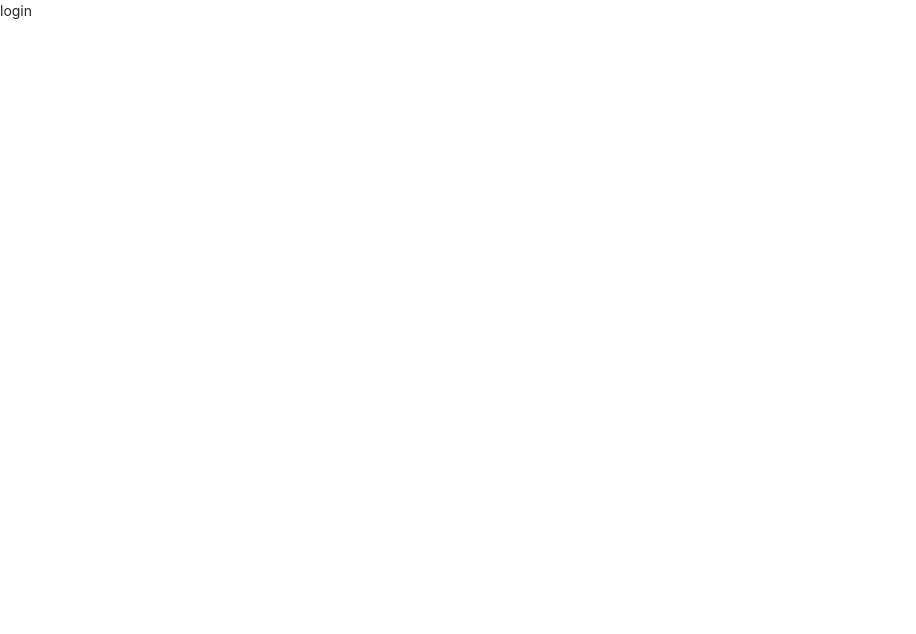
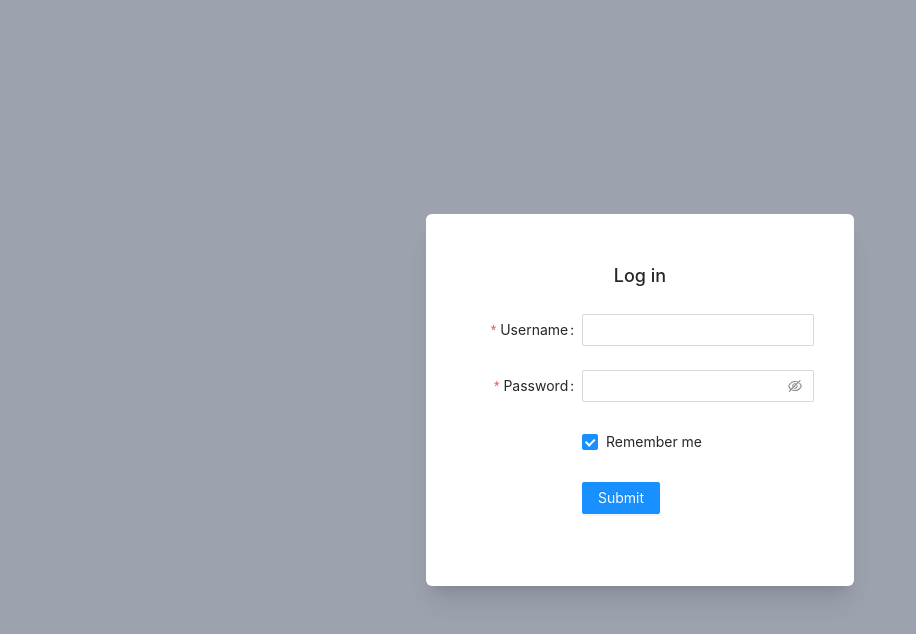
Before and after one commit to pawelpiatek1707/projekt-programistyczny-react, a React (Create React App) app: page /login in a window 1280 px wide. Shown: the top 634 px of the page, without its empty margins (0-916 px from the left). Built offline with nearby package versions, Linux system fonts and the light colour scheme.

Commit message:
added deleting images

```diff
--- a/package.json
+++ b/package.json
@@ -12,6 +12,7 @@
     "@types/react-dom": "^18.0.4",
     "antd": "^4.20.5",
     "axios": "^0.27.2",
+    "buffer": "^6.0.3",
     "react": "^18.1.0",
     "react-dom": "^18.1.0",
     "react-router-dom": "^6.3.0",
@@ -25,6 +26,7 @@
     "test": "react-scripts test",
     "eject": "react-scripts eject"
   },
+  "proxy": "http://localhost:5000",
   "eslintConfig": {
     "extends": [
       "react-app",
--- a/src/pages/images.tsx
+++ b/src/pages/images.tsx
@@ -1,7 +1,15 @@
 
 import { Layout, Menu, Breadcrumb, Button, Modal } from 'antd';
 import { useState, useEffect } from 'react'
+import { useNavigate } from "react-router-dom";
 import axios from 'axios';
+
+/*
+    Login data
+    login: projekt
+    hasło: programistyczny
+    basic: Basic cHJvamVrdDpwcm9ncmFtaXN0eWN6bnk=
+*/
 
 interface Response {
     image: string
@@ -13,6 +21,7 @@ const { Header, Content, Footer } = Layout;
 export const Images: React.FC = () => {
     const [images, setImages] = useState<Response[] | undefined>(undefined)
     const [modalContent, setModalContent] = useState<Response | undefined>(undefined)
+    const navigate = useNavigate()
 
     const fetchImages = async () => {
         const { data } = await axios.get<Response[]>('http://localhost:5000/images')
@@ -20,7 +29,24 @@ export const Images: React.FC = () => {
     }
 
     const deleteImage = async (image: Response) => {
+        try {
+            await axios.delete(`/images/${image.name}?q=proxy`, {
+                headers: {
+                    "access-control-allow-origin" : "*",
+                    "Content-type": "application/json; charset=UTF-8"
+                }
+            })
+        } catch (e) {
+            console.log(e)
+        } finally {
+            await fetchImages()
+            setModalContent(undefined)
+        }
+    }
 
+    const handleLogout = () => {
+        localStorage.removeItem('basic')
+        navigate('/login')
     }
 
     useEffect(() => {
@@ -40,6 +66,8 @@ export const Images: React.FC = () => {
     };
 
 
+
+
     return (
         <div className='relative'>
             <Layout className="layout">
@@ -50,17 +78,9 @@ export const Images: React.FC = () => {
                             <Menu
                                 theme="dark"
                                 mode="horizontal"
-                                defaultSelectedKeys={['2']}
-                                items={new Array(15).fill(null).map((_, index) => {
-                                    const key = index + 1;
-                                    return {
-                                        key,
-                                        label: `nav ${key}`,
-                                    };
-                                })}
                             />
-                            <div className='absolute top-1/2 right-0 trnasform -translate-y-1/2'>
-                                <Button type="primary" shape="round">Log out</Button>
+                            <div className='absolute top-1/2 right-0 trnasform -translate-y-1 mt-1'>
+                                <Button type="primary" shape="round" onClick={handleLogout}>Log out</Button>
                             </div>
                         </div>
                     </Header>
@@ -68,7 +88,7 @@ export const Images: React.FC = () => {
                 <div className='min-h-screen pt-20'>
                     <Content style={{ padding: '0 50px' }}>
                         <Breadcrumb style={{ margin: '16px 0' }}>
-                            <Breadcrumb.Item>Home</Breadcrumb.Item>
+                            <Breadcrumb.Item>Login</Breadcrumb.Item>
                             <Breadcrumb.Item>Images</Breadcrumb.Item>
                         </Breadcrumb>
                         <div className="site-layout-content grid grid-cols-3 gap-6 mt-10">
@@ -79,7 +99,6 @@ export const Images: React.FC = () => {
                                     </div>
 
                                 ))
-
                             )}
                         </div>
                     </Content>
@@ -89,9 +108,9 @@ export const Images: React.FC = () => {
                 </div>
             </Layout>
             <Modal title={modalContent ? `Image: ${modalContent.name}` : ''} visible={!!modalContent} onOk={handleOk} onCancel={handleCancel}>
-                <Button type="primary" danger>
+                {modalContent && <Button type="primary" danger onClick={() => deleteImage(modalContent)}>
                     Delete image
-                </Button>
+                </Button>}
             </Modal>
         </div>
 
--- a/src/pages/logIn.tsx
+++ b/src/pages/logIn.tsx
@@ -1,7 +1,72 @@
+import { Form, Input, Button, Checkbox } from 'antd';
+import axios from 'axios';
+import { useNavigate } from "react-router-dom";
+
 export const LogIn: React.FC = () => {
+    const navigate = useNavigate()
+    const onFinish = async(values: any) => {
+        const {username, password} = values
+        try {
+            const {data} = await axios.post('/login?q=proxy', {
+                username,
+                password
+            })
+            const {basic} = data
+            if(process.env.REACT_APP_BASIC_TOKEN === basic) {
+                localStorage.setItem('basic', basic)
+                navigate('/images')
+            }
+        } catch {
+            alert('Error')
+        }
+
+    };
+
+    const onFinishFailed = (errorInfo: any) => {
+        console.log('Failed:', errorInfo);
+    };
+
     return (
-        <div>
-            login
+        <div className="w-full h-screen flex justify-center items-center bg-gray-400">
+            <div className='shadow-xl px-10 py-12 bg-white rounded-md'>
+                <h1 className='mb-6 w-full text-center text-lg'>Log in</h1>
+                <Form
+                    name="basic"
+                    labelCol={{ span: 8 }}
+                    wrapperCol={{ span: 16 }}
+                    initialValues={{ remember: true }}
+                    onFinish={onFinish}
+                    onFinishFailed={onFinishFailed}
+                    autoComplete="off"
+                >
+                    <Form.Item
+                        label="Username"
+                        name="username"
+                        rules={[{ required: true, message: 'Please input your username!' }]}
+                    >
+                        <Input />
+                    </Form.Item>
+
+                    <Form.Item
+                        label="Password"
+                        name="password"
+                        rules={[{ required: true, message: 'Please input your password!' }]}
+                    >
+                        <Input.Password />
+                    </Form.Item>
+
+                    <Form.Item name="remember" valuePropName="checked" wrapperCol={{ offset: 8, span: 16 }}>
+                        <Checkbox>Remember me</Checkbox>
+                    </Form.Item>
+
+                    <Form.Item wrapperCol={{ offset: 8, span: 16 }}>
+                        <Button type="primary" htmlType="submit">
+                            Submit
+                        </Button>
+                    </Form.Item>
+                </Form>
+            </div>
+
         </div>
     )
 }
--- /dev/null
+++ b/src/setupProxy.js
@@ -0,0 +1,11 @@
+const { createProxyMiddleware } = require('http-proxy-middleware');
+
+module.exports = function(app) {
+  app.use(
+    '/api',
+    createProxyMiddleware({
+      target: 'http://localhost:5000',
+      changeOrigin: true,
+    })
+  );
+};
```
Also changed, not shown: 2 other files (tests, documents, lock files or other folders).
